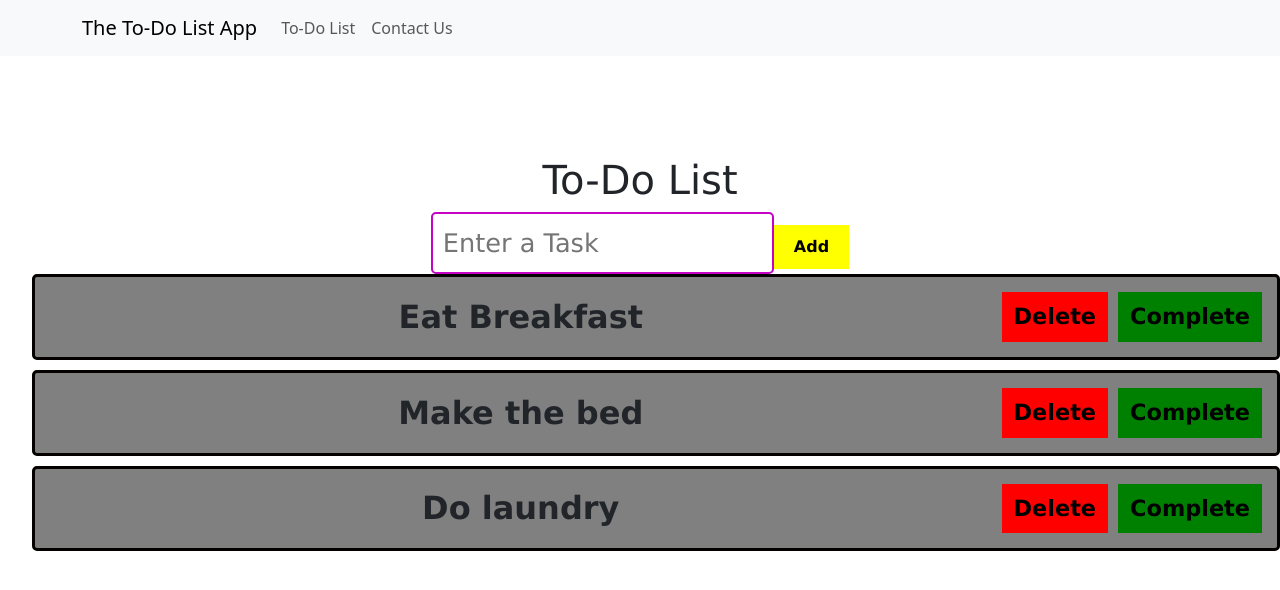
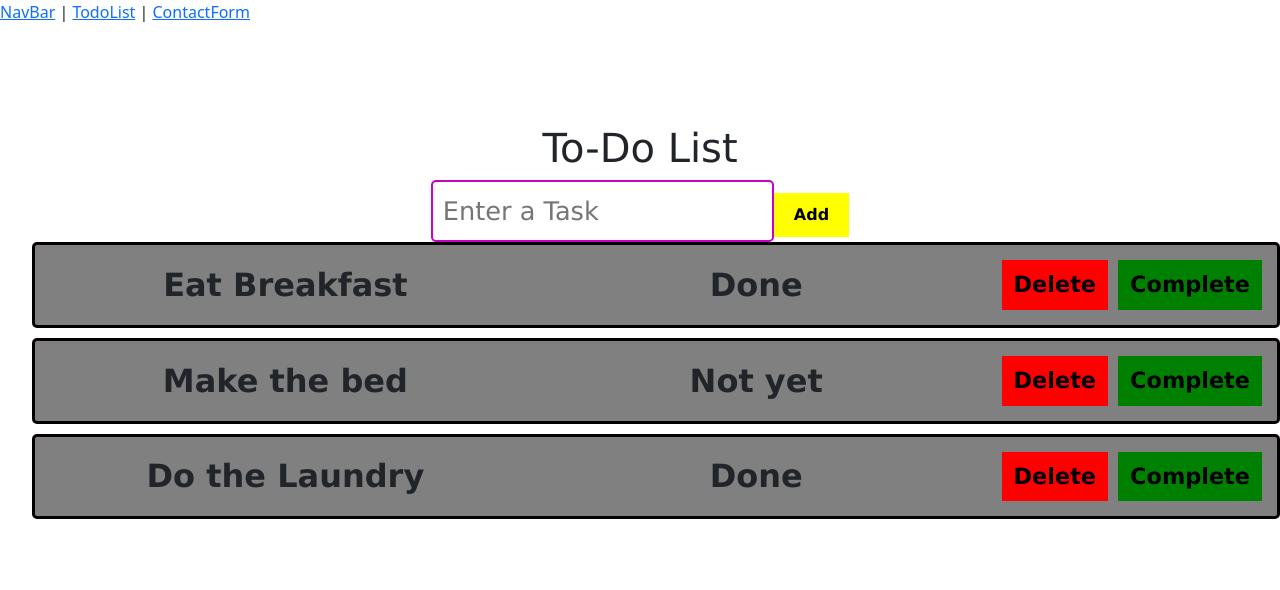
Before and after one commit to Meg7373/Project_3_Task_Management_Web_App, a React (Create React App) app: page /TodoList in a window 1280 px wide. Shown: the top 590 px of the page. Built offline with nearby package versions, Linux system fonts and the light colour scheme.

Commit message:
update todo/complete button

```diff
--- a/src/App.js
+++ b/src/App.js
@@ -2,15 +2,26 @@ import './App.css';
 import TodoList from './Components/TodoList';
 import NavBar from './Components/NavBar';
 import ContactForm from './Components/ContactForm'
+import { BrowserRouter, Routes, Route, Link } from 'react-router-dom';
 
 function App() {
   return (
-    <>
-      <NavBar />
-      <TodoList />
-      {/* <ContactForm /> */}
-    </>
-  )
+    <BrowserRouter>
+      {/* Navigation */}
+      <nav>
+        <Link to="/">NavBar</Link> |{" "}
+        <Link to="/">TodoList</Link> |{" "}
+        <Link to="/about">ContactForm</Link>
+      </nav>
+      <Routes>
+        <Route path="/NavBar" element={<NavBar />} />
+        <Route path="/TodoList" element={<TodoList />} />
+        <Route path="/ContactForm" element={<ContactForm />} />
+      </Routes>
+
+
+    </BrowserRouter>
+  );
 }
 
 export default App;
--- a/src/Components/TodoList.jsx
+++ b/src/Components/TodoList.jsx
@@ -2,7 +2,12 @@ import React, { useState } from 'react'
 
 function TodoList () {
 
-    const [tasks, setTasks] = useState(["Eat Breakfast", "Make the bed", "Do laundry"]);
+    const [tasks, setTasks] = useState(
+      [
+      {task: "Eat Breakfast", isDone: true},
+      {task: "Make the bed", isDone: false},
+      {task: "Do the Laundry", isDone: true}
+      ])
     const [newTask, setNewTask] = useState("")
 
     function handleInputChange(event){
@@ -23,13 +28,13 @@ function TodoList () {
       setTasks(updatedTasks);
     }
 
-    function completeTask (index) {
+    function completeTask (taskIndex) {
 
-     const completedTasks = tasks.map ((tasks,index)=> {
-        if (setTasks==index)
-          return {...tasks, isDone:!tasks.isDone}
+     const completedTasks = tasks.map ((task,index)=> {
+        if (taskIndex==index)
+          return {...task, isDone:!task.isDone}
         else
-          return tasks
+          return task
         })
       setTasks(completedTasks)
     }
@@ -55,7 +60,8 @@ function TodoList () {
       <ol>
         {tasks.map((task, index) =>
             <li key={index}>
-                <span className='text'>{task}</span>
+                <span className='text'>{task.task}</span>
+                <span className='text'>{task.isDone ? "Done" : "Not yet"}</span>
                 <button
                   className='delete-button'
                   onClick={() => deleteTask(index)}>
@@ -63,7 +69,7 @@ function TodoList () {
                 </button>
                 <button
                   className='complete-button'
-                  onClick={() => completeTask(task,index)}>
+                  onClick={() => completeTask(index)}>
                   Complete
                 </button>
             </li>
```
